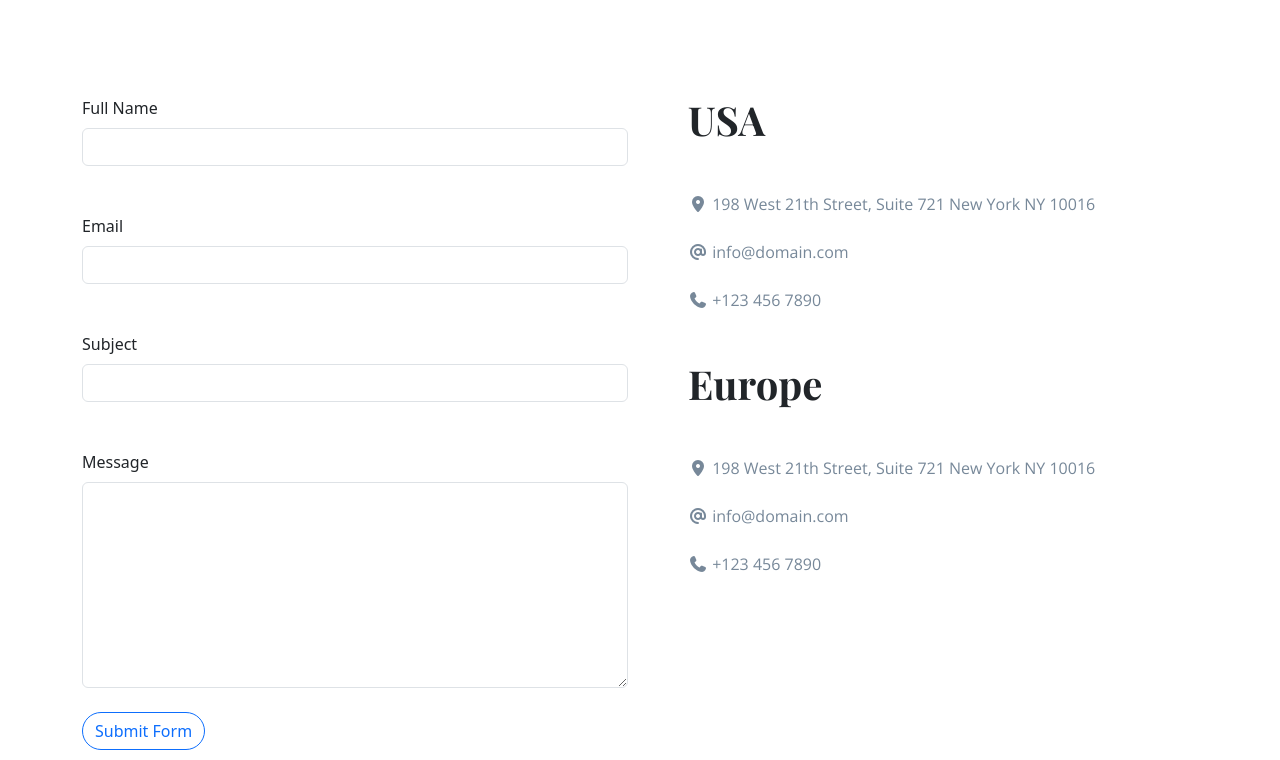
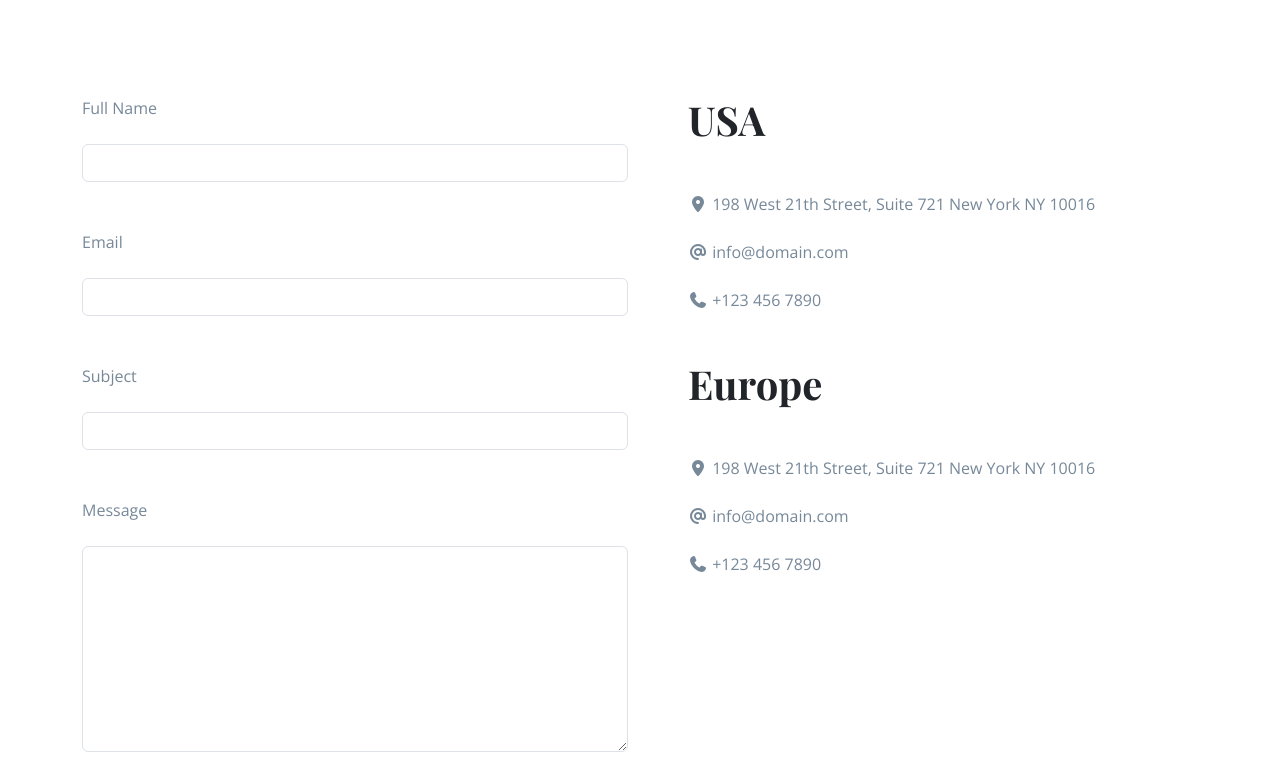
Before and after one commit to ZaryabSoomro/Bootstrap-Assignment, a plain HTML site: page contact.html in a window 1280 px wide. Shown: the part 800-1560 px from the top of the page. Drawn offline with nearby package versions, Linux system fonts and the light colour scheme.

Commit message:
website done

```diff
--- a/contact.html
+++ b/contact.html
@@ -65,15 +65,15 @@
         <div class="row">
             <div class="col-sm-6 mt-5">
                 <form>
-                    <label class="form-label">Full Name</label><br>
+                    <label class="form-label"><p>Full Name</p></label>
                     <input type="text" class="form-control"><br><br>
-                    <label class="form-label">Email</label><br>
+                    <label class="form-label"><p>Email</p></label><br>
                     <input type="email" class="form-control"><br><br>
-                    <label class="form-label">Subject</label><br>
+                    <label class="form-label"><p>Subject</p></label><br>
                     <input type="text" class="form-control"><br><br>
-                    <label class="form-label">Message</label>
+                    <label class="form-label"><p>Message</p></label>
                     <textarea class="form-control" rows="8"></textarea><br>
-                    <button class="btn btn-outline-primary" style="border-radius: 30px;">Submit Form</button>
+                    <button class="btn btn-lg" style="border-radius: 30px;">Submit Form</button>
                 </form>
             </div>
             <div class="col-sm-6 mt-5 ps-5 pe-5">
--- a/style.css
+++ b/style.css
@@ -41,11 +41,15 @@ p {
     top: 60%;
     text-shadow: 2px 2px 5px rgba(0, 0, 0, 0.8);
 }
+#portfolio img{
+    border: 2px solid #b88e58;
+}
 .card {
     border: 1px solid #b88e58;
 }
 #gallery img {
     cursor: pointer;
+    border: 2px solid #b88e58;
 }
 #footer i{
     cursor: pointer;
@@ -55,6 +59,15 @@ p {
     transform: scale(1.2);
     color: #b88e58;
 }
+.btn{
+    border: 1px solid #b88e58;
+    background-color: white;
+    color: #b88e58;
+}
+.btn:hover{
+    background-color: #b88e58;
+    color: white;
+}
 ::selection {
     background-color: black;
     color: #b88e58;
```
Also changed, not shown: gallery.html (+1 -1 lines), index.html (+3 -3 lines).
